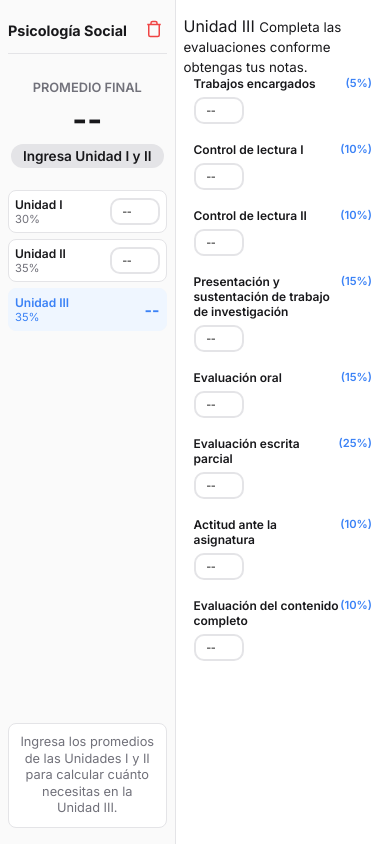
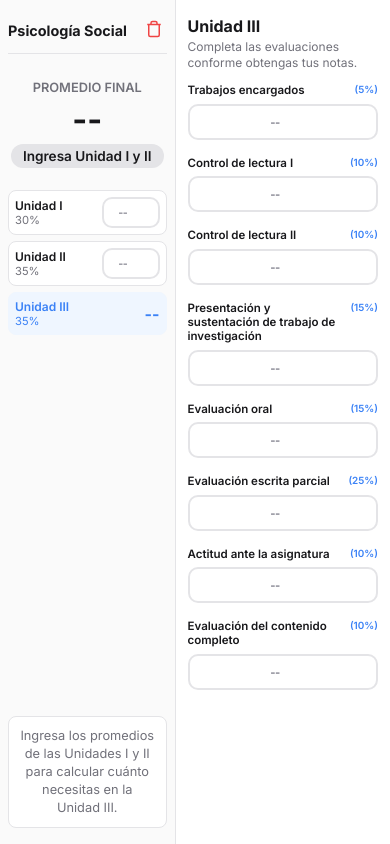
Before and after one commit to lqueanin/calculadorasocial, a plain HTML site: page index.html in a window 390 px wide. Drawn offline with Linux system fonts and the light colour scheme.

Commit message:
Ajustar estilos para ingreso de promedios por unidad

```diff
--- a/style.css
+++ b/style.css
@@ -29,7 +29,6 @@ body {
     overflow: hidden;
 }
 
-/* Contenedor principal dividido */
 .app-split-container {
     width: 100%;
     max-width: 800px;
@@ -37,13 +36,12 @@ body {
     background: var(--card-bg);
     display: grid;
     grid-template-columns: 320px 1fr;
-    box-shadow: 0 4px 20px rgba(0,0,0,0.05);
+    box-shadow: 0 4px 20px rgba(0, 0, 0, 0.05);
 }
 
-/* Panel Izquierdo */
 .left-panel {
     border-right: 1px solid var(--border);
-    padding: 20px 16px; /* Más espacio arriba */
+    padding: 20px 16px;
     display: flex;
     flex-direction: column;
     gap: 12px;
@@ -100,15 +98,21 @@ body {
     background: var(--border);
 }
 
-.status.aprobado { background: var(--success-light); color: var(--success); }
-.status.desaprobado { background: var(--danger-light); color: var(--danger); }
+.status.aprobado {
+    background: var(--success-light);
+    color: var(--success);
+}
 
-/* Resumen de Unidades en Lista */
+.status.desaprobado {
+    background: var(--danger-light);
+    color: var(--danger);
+}
+
 .units-vertical-list {
     display: flex;
     flex-direction: column;
     gap: 6px;
-    max-width: 200px;
+    max-width: 220px;
     margin: 0 auto;
     width: 100%;
 }
@@ -117,6 +121,7 @@ body {
     display: flex;
     justify-content: space-between;
     align-items: center;
+    gap: 10px;
     background: var(--card-bg);
     padding: 8px 12px;
     border: 1px solid var(--border);
@@ -126,18 +131,32 @@ body {
 .unit-info {
     display: flex;
     flex-direction: column;
+    min-width: 0;
 }
 
-.unit-info span { font-weight: 600; font-size: 0.85rem; }
-.unit-info small { color: var(--text-muted); font-size: 0.7rem; }
-.unit-row strong { font-size: 1rem; }
+.unit-info span {
+    font-weight: 600;
+    font-size: 0.85rem;
+}
+
+.unit-info small {
+    color: var(--text-muted);
+    font-size: 0.7rem;
+}
+
+.unit-row strong {
+    font-size: 1rem;
+}
 
 .unit-row.highlight {
     background: var(--primary-light);
     border-color: var(--primary-light);
     color: var(--primary);
 }
-.unit-row.highlight small { color: var(--primary); }
+
+.unit-row.highlight small {
+    color: var(--primary);
+}
 
 .meta-box {
     margin-top: auto;
@@ -147,61 +166,76 @@ body {
     padding: 10px;
     border-radius: 8px;
     border: 1px solid var(--border);
-    line-height: 1.3;
+    line-height: 1.4;
     text-align: center;
 }
 
-/* Panel Derecho */
 .right-panel {
-    padding: 20px 16px; /* Emparejado con el padding del panel izquierdo */
+    padding: 20px 16px;
     overflow-y: auto;
     display: flex;
     flex-direction: column;
-    justify-content: flex-start; /* CORRECCIÓN: Alinea todo hacia arriba, no al centro */
+    justify-content: flex-start;
+}
+
+.section-title {
+    padding: 0 10px 14px;
+    display: flex;
+    flex-direction: column;
+    gap: 3px;
+}
+
+.section-title span {
+    font-size: 1rem;
+    font-weight: 700;
+}
+
+.section-title small {
+    color: var(--text-muted);
+    font-size: 0.75rem;
+    line-height: 1.35;
 }
 
 .inputs-list {
     display: flex;
     flex-direction: column;
-    gap: 14px; /* Un poco más de espacio entre filas */
-    max-width: 100%; /* Ahora ocupará todo el espacio disponible */
-    padding: 0 10px;
+    gap: 14px;
+    max-width: 100%;
+    padding: 0 10px 20px;
     width: 100%;
 }
 
 .input-row {
     display: flex;
-    flex-direction: column; /* Cambiamos a columna para que el texto quede arriba del input */
-    gap: 6px; /* Espacio entre el texto y el input */
+    flex-direction: column;
+    gap: 6px;
     padding-bottom: 4px;
-    border-bottom: none; /* Quitamos la línea para un look más limpio */
 }
-.input-row:last-child { border-bottom: none; padding-bottom: 0; }
 
 .input-row label {
-    font-size: 0.95rem; /* Texto un poco más grande */
+    font-size: 0.95rem;
     font-weight: 600;
     display: flex;
-    justify-content: space-between; /* Mantiene el porcentaje a la derecha */
+    justify-content: space-between;
+    gap: 12px;
+    line-height: 1.25;
 }
+
 .input-row label span {
+    flex: 0 0 auto;
     font-size: 0.7rem;
     color: var(--primary);
     font-weight: 600;
 }
 
-/* El input ahora ocupa el 100% del ancho */
 input[type="number"] {
-    width: 100%;
-    padding: 14px;
     border: 2px solid var(--border);
     border-radius: 10px;
-    font-size: 1.25rem; /* Número bien grande */
     text-align: center;
     font-weight: 700;
-    background: #fff; /* Fondo blanco para mayor contraste */
+    background: #fff;
     appearance: textfield;
-    transition: all 0.2s ease;
+    transition: border-color 0.2s ease, box-shadow 0.2s ease;
 }
 
 input[type="number"]:focus {
@@ -209,24 +243,86 @@ input[type="number"]:focus {
     border-color: var(--primary);
     box-shadow: 0 0 0 4px var(--primary-light);
 }
-/* Adaptación para móviles */
+
+.u3-input {
+    width: 100%;
+    padding: 14px;
+    font-size: 1.25rem;
+}
+
+.unit-average-input {
+    width: 76px;
+    flex: 0 0 76px;
+    padding: 8px 6px;
+    border-radius: 8px;
+    font-size: 1rem;
+}
+
+.unit-average-input::placeholder,
+.u3-input::placeholder {
+    color: #a1a1aa;
+}
+
 @media (max-width: 600px) {
     .app-split-container {
         grid-template-columns: 45% 55%;
     }
 
-    /* Reducimos el padding en móviles pero mantenemos el espacio arriba */
-    .left-panel, .right-panel { padding: 16px 8px; }
+    .left-panel,
+    .right-panel {
+        padding: 16px 8px;
+    }
 
-    .final-score { font-size: 2rem; }
-    .header h1 { font-size: 0.9rem; }
+    .final-score {
+        font-size: 2rem;
+    }
 
-    .units-vertical-list { max-width: 100%; }
-    .inputs-list { max-width: 100%; }
+    .header h1 {
+        font-size: 0.9rem;
+    }
 
-    .unit-row { padding: 6px; }
-    .unit-info span { font-size: 0.75rem; }
+    .units-vertical-list,
+    .inputs-list {
+        max-width: 100%;
+    }
 
-    .input-row label { font-size: 0.75rem; }
-    input[type="number"] { width: 50px; padding: 4px; font-size: 0.85rem; }
+    .unit-row {
+        padding: 6px;
+        gap: 6px;
+    }
+
+    .unit-info span {
+        font-size: 0.75rem;
+    }
+
+    .unit-average-input {
+        width: 58px;
+        flex-basis: 58px;
+        padding: 6px 3px;
+        font-size: 0.85rem;
+    }
+
+    .section-title {
+        padding: 0 4px 12px;
+    }
+
+    .inputs-list {
+        padding: 0 4px 18px;
+        gap: 12px;
+    }
+
+    .input-row label {
+        font-size: 0.72rem;
+        gap: 6px;
+    }
+
+    .input-row label span {
+        font-size: 0.62rem;
+    }
+
+    .u3-input {
+        width: 100%;
+        padding: 8px 5px;
+        font-size: 0.9rem;
+    }
 }
```
